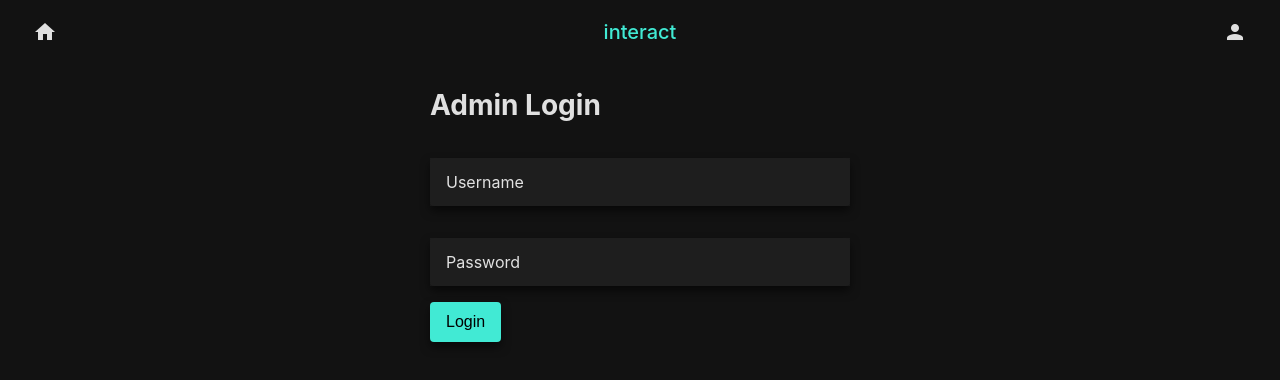
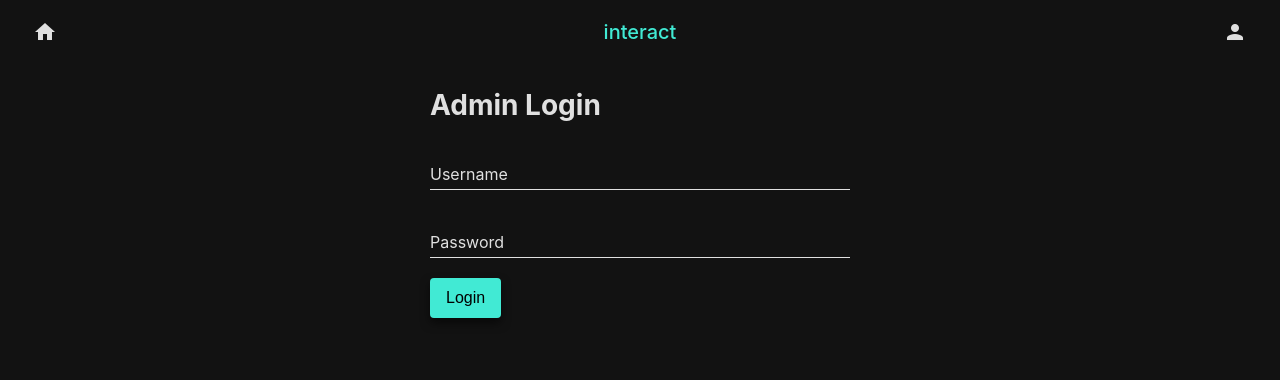
Before and after one commit to koozy0/interact-frontend, a React (Create React App) app: page /admin/login in a window 1280 px wide. Shown: the top 380 px of the page. Built offline with nearby package versions, Linux system fonts and the light colour scheme.

Commit message:
Update Input component

```diff
--- a/src/components/Input.js
+++ b/src/components/Input.js
@@ -1,51 +1,125 @@
 import React from 'react';
 
-const Input = ({ label, ...rest }) => (
-  <div style={styles.wrapper} className='custom-input'>
-    <span style={styles.label} className='floating-label'>
-      {label}
-    </span>
-    <input style={styles.input} {...rest} />
-    <div style={styles.overlay}></div>
+const Input = ({ label, inputType, value, ...rest }) => (
+  <div style={styles.formField} className='form-field'>
+    <div style={styles.formFieldWrapper}>
+      <div style={styles.formFieldFlex}>
+        <div style={styles.formFieldInfix}>
+          <span
+            style={styles.formFieldLabelWrapper}
+            className='form-field-label-wrapper'
+          >
+            <label
+              style={styles.formFieldLabel}
+              className={
+                value ? 'form-field-label' : 'form-field-label form-field-empty'
+              }
+            >
+              {label}
+            </label>
+          </span>
+          {inputType === 'textarea' ? (
+            <textarea style={styles.formFieldInput} {...rest}></textarea>
+          ) : (
+            <input style={styles.formFieldInput} {...rest} />
+          )}
+        </div>
+      </div>
+      <div style={styles.formFieldUnderline}>
+        <div style={styles.formFieldRipple} className='form-field-ripple'></div>
+      </div>
+    </div>
   </div>
 );
 
 export default Input;
 
 const styles = {
-  wrapper: {
+  formField: {
     position: 'relative',
-    marginTop: '32px',
+    width: '100%',
+    display: 'inline-block',
+    textAlign: 'left',
   },
-  label: {
+  formFieldWrapper: {
+    paddingBottom: '20px',
+    position: 'relative',
+  },
+  formFieldFlex: {
+    display: 'inline-flex',
+    alignItems: 'baseline',
+    width: '100%',
+  },
+  formFieldInfix: {
+    padding: '7px 0',
+    display: 'block',
+    position: 'relative',
+    flex: 'auto',
+    minWidth: '0',
+    width: '180px',
+    borderTop: '13.5px solid transparent',
+  },
+  formFieldInput: {
+    font: 'inherit',
+    background: '0 0',
+    backgroundColor: 'unset !important',
+    color: 'currentColor',
+    border: 'none',
+    outline: '0',
+    padding: '0',
+    margin: '0',
+    width: '100%',
+    maxWidth: '100%',
+    verticalAlign: 'bottom',
+    textAlign: 'inherit',
+  },
+  formFieldLabelWrapper: {
     position: 'absolute',
-    top: '50%',
-    left: '16px',
-    transform: 'translate(0%, -50%)',
-    transition: 'transform 350ms, font-size 350ms',
+    left: '0',
+    boxSizing: 'content-box',
+    width: '100%',
+    height: '100%',
+    overflow: 'hidden',
+    pointerEvents: 'none',
+    top: '-13.5px',
+    paddingTop: '13.5px',
+  },
+  formFieldLabel: {
+    transform: 'perspective(100px)',
+    display: 'block',
+    position: 'absolute',
+    font: 'inherit',
     fontSize: '16px',
-    userSelect: 'none',
     pointerEvents: 'none',
+    width: '100%',
+    whiteSpace: 'nowrap',
+    textOverflow: 'ellipsis',
+    overflow: 'hidden',
+    transformOrigin: '0 0',
+    top: '20.5px',
+    transition:
+      'transform .4s cubic-bezier(.25,.8,.25,1), color .4s cubic-bezier(.25,.8,.25,1), width .4s cubic-bezier(.25,.8,.25,1)',
   },
-  input: {
-    height: '48px',
-    outline: 'none',
-    padding: '0 16px',
-    border: '0',
-    background: 'var(--dark)',
-    color: 'var(--light)',
-    caret: 'var(--light)',
+  formFieldUnderline: {
+    height: '1px',
+    backgroundColor: 'var(--light)',
+    position: 'absolute',
+    bottom: '20px',
+    pointerEvents: 'none',
     width: '100%',
-    boxShadow: 'var(--shadow)',
-    borderRadius: '4px',
+    transform: 'scaleY(1.0001)',
   },
-  overlay: {
+  formFieldRipple: {
+    top: '0',
+    height: '2px',
+    overflow: 'hidden',
     position: 'absolute',
-    top: '0',
     left: '0',
-    right: '0',
-    bottom: '0',
-    background: 'var(--elevation-1)',
-    pointerEvents: 'none',
+    width: '100%',
+    transformOrigin: '50%',
+    transform: 'scaleX(.5)',
+    opacity: '0',
+    transition: 'background-color .3s cubic-bezier(.55, 0, .55, .2)',
+    backgroundColor: 'var(--light)',
   },
 };
--- a/src/components/admin/AdminLogin.js
+++ b/src/components/admin/AdminLogin.js
@@ -1,11 +1,12 @@
+import {} from '../../actions/user';
+
 import React, { Component } from 'react';
 
 import Alert from '../Alert';
-import { deleteErrors } from '../../actions/error';
-import { connect } from 'react-redux';
-import {} from '../../actions/user';
 import Button from '../Button';
 import Input from '../Input';
+import { connect } from 'react-redux';
+import { deleteErrors } from '../../actions/error';
 
 class AdminLogin extends Component {
   state = {
@@ -54,27 +55,25 @@ class AdminLogin extends Component {
             <form onSubmit={this.onSubmit}>
               <Alert msg={errMsg} color='danger' visible={errMsg.length > 0} />
 
-              <div className='input-grp'>
               <Input
                 type='text'
                 id='username'
                 name='username'
                 label='Username'
-                  autoComplete='off'
+                value={this.state.username}
+                autoComplete='new-password'
                 onChange={this.onChange}
               />
-              </div>
 
-              <div className='input-grp'>
               <Input
                 type='password'
                 id='password'
                 name='password'
                 label='Password'
-                  autoComplete='off'
+                value={this.state.password}
+                autoComplete='new-password'
                 onChange={this.onChange}
               />
-              </div>
 
               <Button label='Login' type='submit' />
               {/* <button type='submit' className='btn btn-primary w-100 mt-3'>
--- a/src/styles/input.css
+++ b/src/styles/input.css
@@ -16,7 +16,25 @@
   background-color: var(--light);
 }
 
-.custom-input:focus-within > .floating-label {
-  transform: translate(-16px, -52px) !important;
-  font-size: 14px !important;
+.form-field .form-field-label-wrapper {
+  top: 20.5px;
 }
+
+.form-field:focus-within .form-field-label,
+.form-field .form-field-label:not(.form-field-empty) {
+  transform: translateY(-20.5px) scale(0.75) perspective(100px)
+    translateZ(0.001px) !important;
+}
+
+.form-field:focus-within .form-field-label {
+  color: var(--primary) !important;
+}
+
+.form-field:focus-within .form-field-ripple {
+  opacity: 1 !important;
+  transform: scaleX(1) !important;
+  transition: transform 0.3s cubic-bezier(0.25, 0.8, 0.25, 1),
+    opacity 0.1s cubic-bezier(0.25, 0.8, 0.25, 1),
+    background-color 0.3s cubic-bezier(0.25, 0.8, 0.25, 1) !important;
+  background-color: var(--primary) !important;
+}
```
Lines whose indentation alone changed are shown as unchanged.
